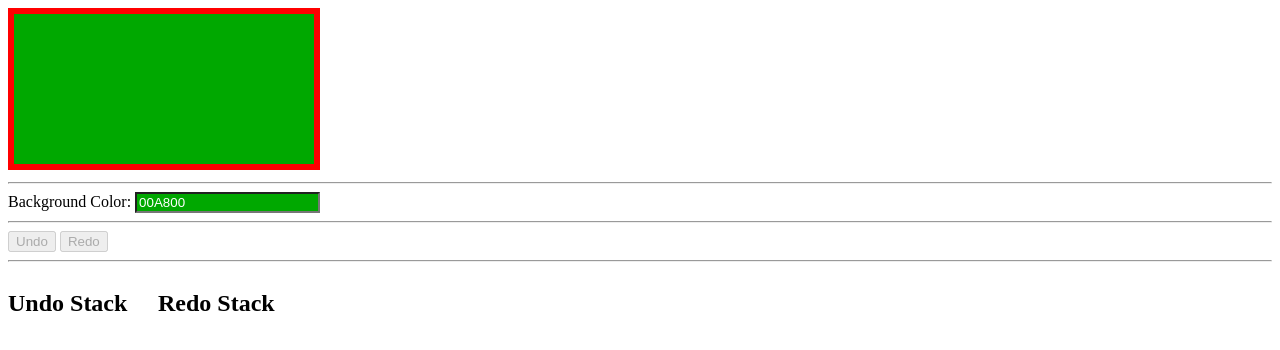
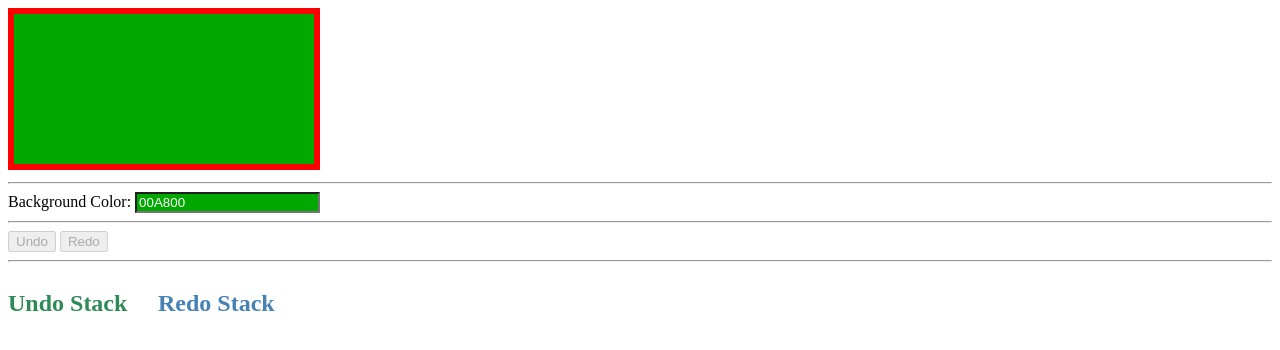
Before and after one commit to shripada/undoredojs, a plain HTML site: page index.html in a window 1280 px wide. Drawn offline with Linux system fonts and the light colour scheme.

Commit message:
Some minor tweaks

```diff
--- a/script.js
+++ b/script.js
@@ -1,5 +1,5 @@
 //A simple stack implementation using JavaScript's
-//Array data structure.
+//Array data structure. True that Javascript Array provides push and pop operations
 let stack = function() {
     var top = -1;
     var items = [];
@@ -144,10 +144,7 @@ let APP = function () {
             let li = `<li style = \"background-color:${data}; width: 50px;\"> </li>`;
             listItemsHtml += li;
         }
-
-         console.log(listItemsHtml);
-
-         list.innerHTML = listItemsHtml;
+        list.innerHTML = listItemsHtml;
     }
 
     function displayStacks() {
--- a/style.css
+++ b/style.css
@@ -15,3 +15,11 @@
 li:not(:last-child) {
     margin-bottom: 5px;
 }
+
+#first>h2{
+    color: seagreen;
+}
+
+#second>h2{
+    color: steelblue;
+}
```
